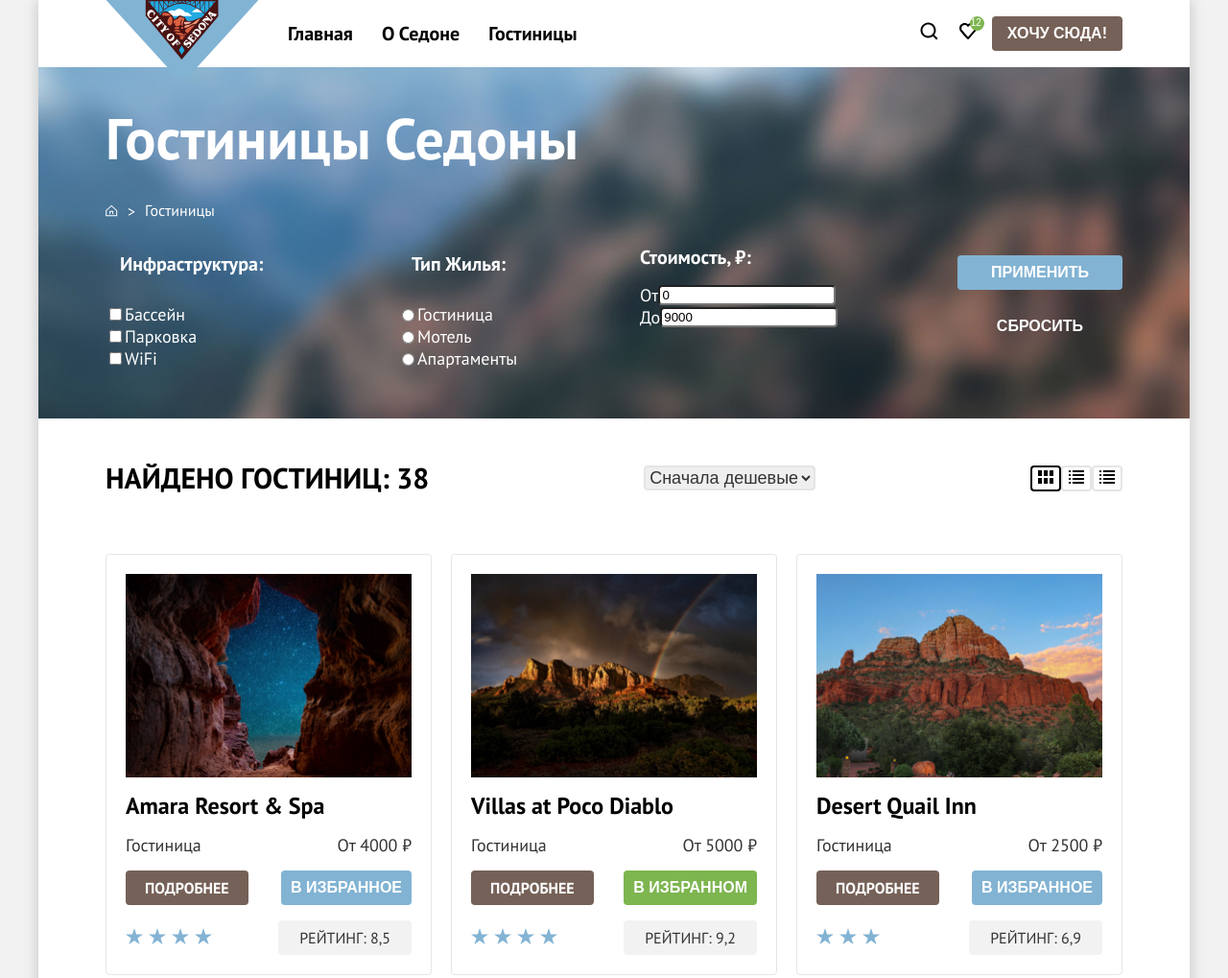
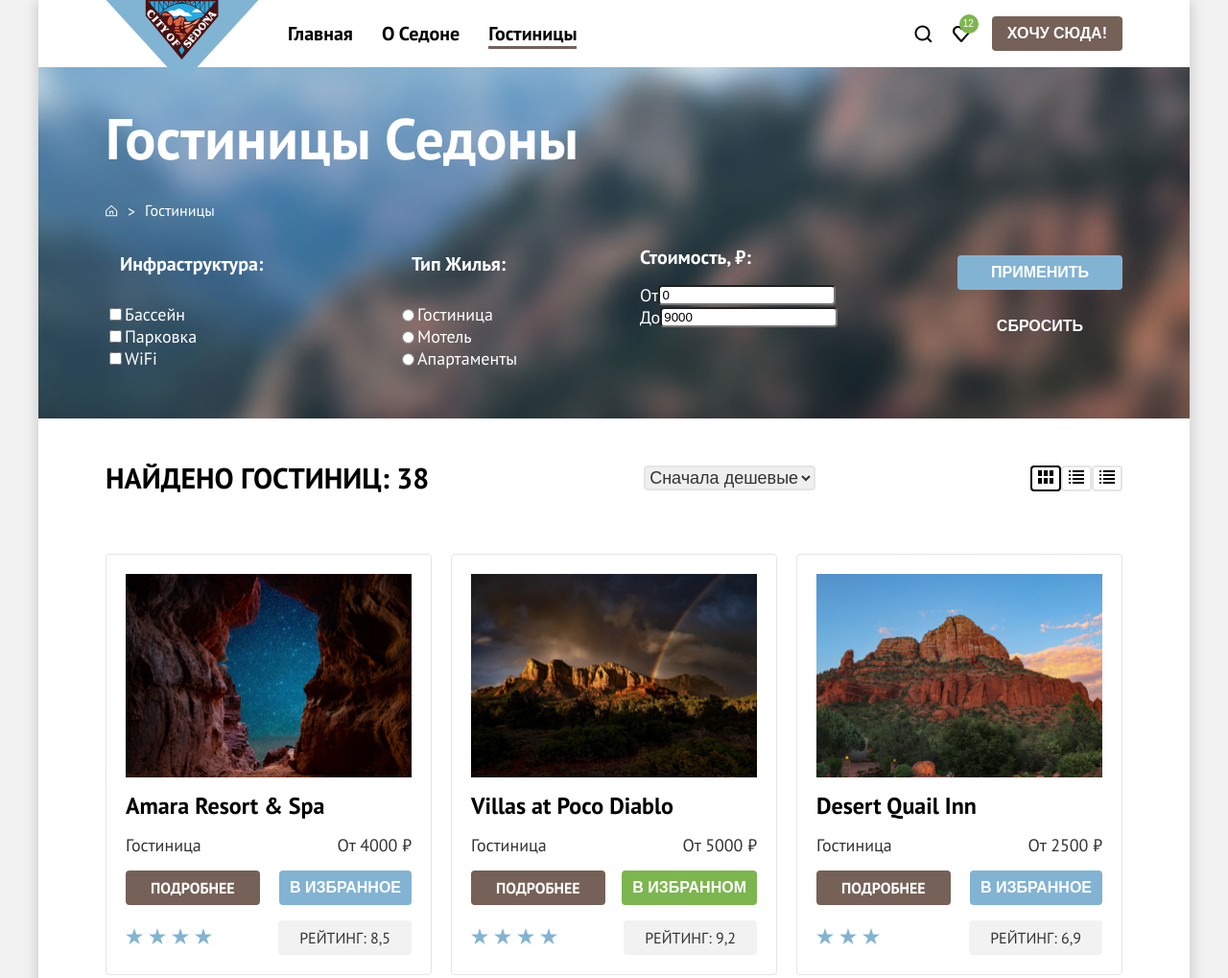
Before and after one commit to htmlacademy-univer-htmlcss-1/2678309-sedona-2, a plain HTML site: page 8/catalog.html in a window 1280 px wide. Shown: the top 1019 px of the page at 96% size. Drawn offline with Linux system fonts and the light colour scheme.

Commit message:
:heavy_check_mark: Сборка #8

```diff
--- a/8/styles/style.css
+++ b/8/styles/style.css
@@ -163,12 +163,16 @@ fieldset {
     text-decoration: none;
 }
 
+.navigation__link--active {
+    border-bottom: 3px solid #756257;
+}
+
 .header__controls {
     display: flex;
     flex-direction: row;
     align-items: center;
     flex-grow: 0;
-    gap: 10px;
+    gap: 20px;
 }
 
 .header__button--main {
@@ -192,16 +196,24 @@ fieldset {
     color: #FFFFFF30;
 }
 
+.header__button--search {
+    height: 20px;
+    width: 20px;
+}
+
 .header__button--favorites {
     position: relative;
+    height: 18px;
+    width: 17px;
+    margin-right: 10px;
 }
 
 .header__button-counter {
     position: absolute;
-    width: 15px;
-    height: 15px;
-    left: calc(50% - 11px/2 + 7.5px);
-    top: calc(50% - 15px/2 - 11px);
+    width: 20px;
+    height: 20px;
+    left: calc(50% - 5px/2 + 7.5px);
+    top: calc(50% - 19px/2 - 11px);
     background: #7DB54F;
     border-radius: 50%;
     font-weight: 400;
@@ -209,7 +221,7 @@ fieldset {
     line-height: 10px;
     text-align: center;
     color: #FFFFFF;
-    padding-top: 2px;
+    padding-top: 5px;
     padding-right: 2px;
 }
 
@@ -894,7 +906,7 @@ body:has(.catalog) .subscribe__subtitle {
     text-transform: uppercase;
     color: #FFFFFF;
     text-decoration: none;
-    padding: 8px 20px;
+    padding: 8px 26px;
     display: flex;
     align-items: center;
     justify-content: center;
@@ -923,7 +935,7 @@ body:has(.catalog) .subscribe__subtitle {
     color: #FFFFFF;
     border: none;
     cursor: pointer;
-    padding: 8px 10px;
+    padding: 8px 11px;
     width: min-content;
     justify-self: end;
 }
@@ -983,10 +995,10 @@ body:has(.catalog) .subscribe__subtitle {
 }
 
 .catalog__divider {
-    height: 2px;
+    height: 1px;
     width: 100%;
     background: #E6E6E6;
-    margin: 40px 0;
+    margin: 20px 0;
 }
 
 .catalog__pagination,
@@ -1025,7 +1037,8 @@ body:has(.catalog) .subscribe__subtitle {
     text-align: center;
     text-transform: uppercase;
     text-decoration: none;
-    padding: 10px 20px;
+    height: 60px;
+    width: 60px;
 }
 
 .pagination__link:hover,
```
Also changed, not shown: 8/index.html (+5 -5 lines).
